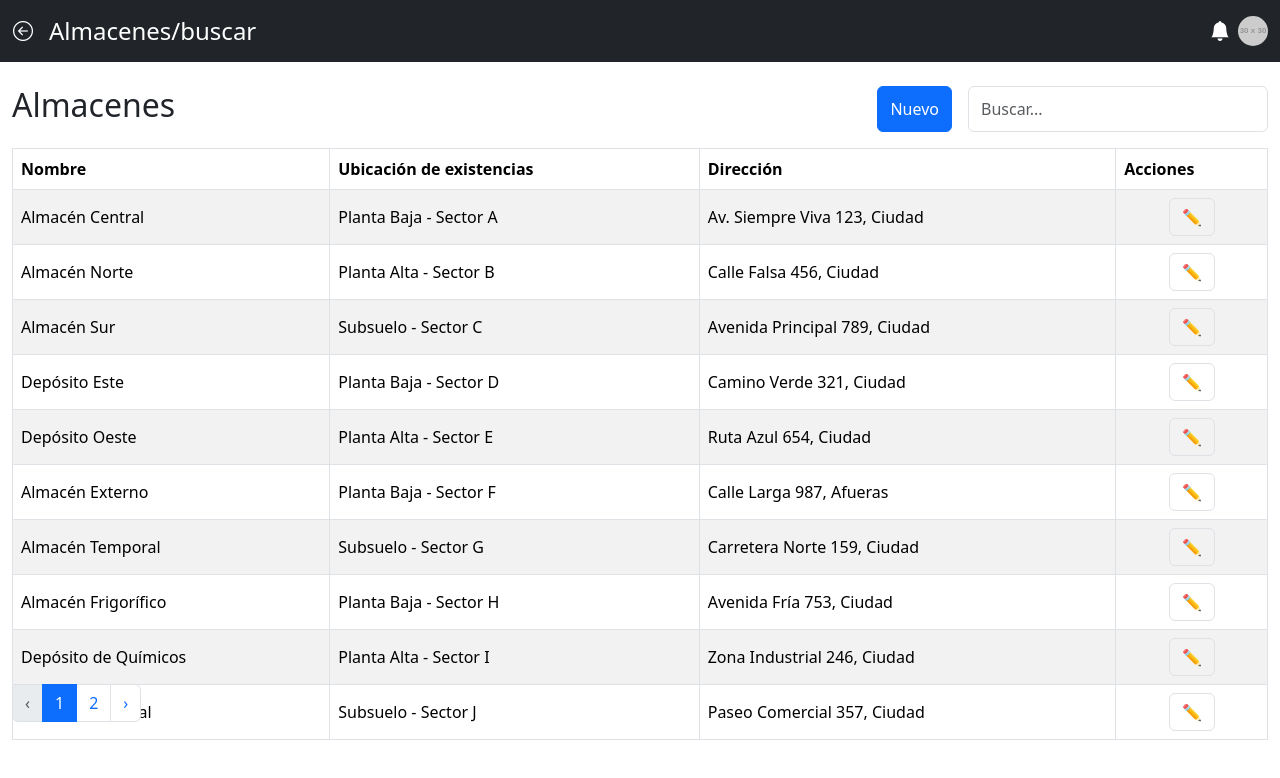
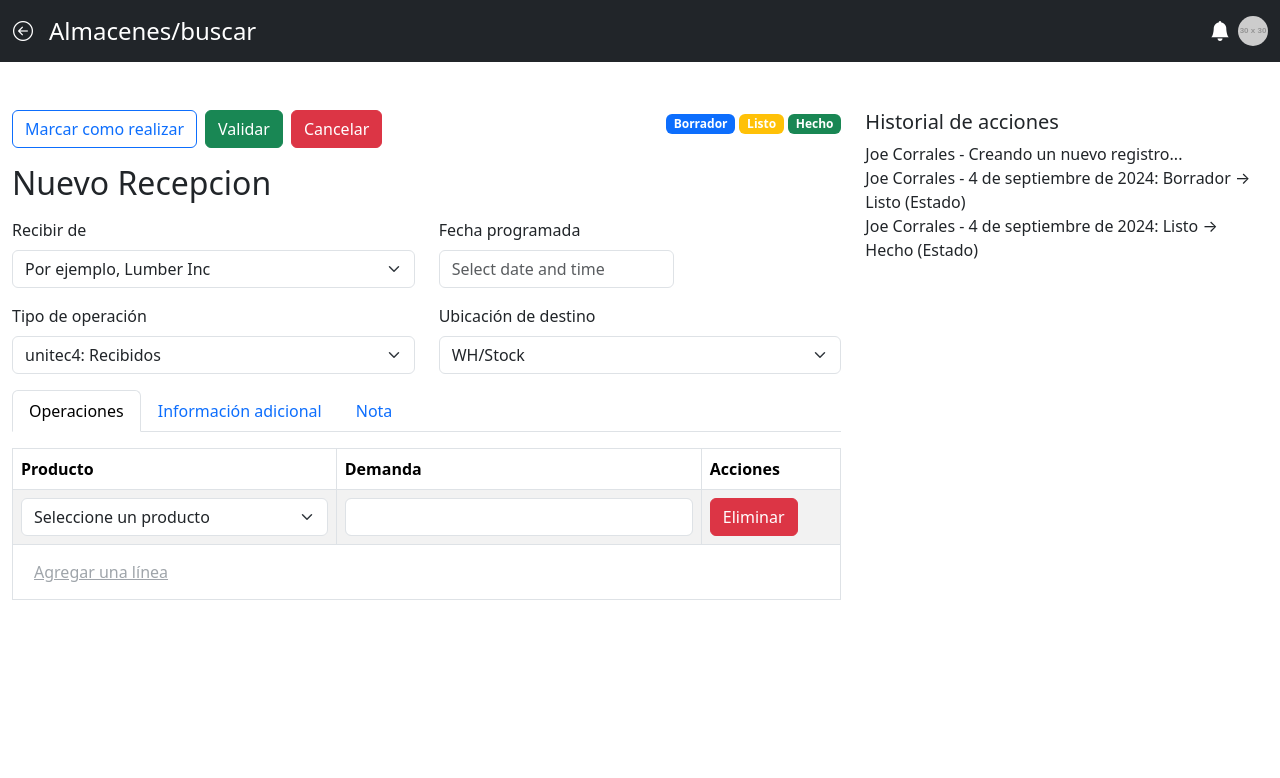
Before and after one commit to Jcorrales07/sistema-inventario, a React (Vite) app in the folder client/: page /almacenes/buscar in a window 1280 px wide. Shown: the top 778 px of the page. Built offline with nearby package versions, Linux system fonts and the light colour scheme.

Commit message:
creo que termine el Nuevo Recepcion

```diff
--- a/client/package.json
+++ b/client/package.json
@@ -16,6 +16,7 @@
     "date-fns": "^3.6.0",
     "react": "^18.3.1",
     "react-bootstrap": "^2.10.4",
+    "react-datepicker": "^7.3.0",
     "react-dom": "^18.3.1",
     "react-hot-toast": "^2.4.1",
     "react-router-dom": "^6.25.1",
--- a/client/src/App.jsx
+++ b/client/src/App.jsx
@@ -43,7 +43,7 @@ function App() {
 
                 <Route path="/almacenes" element={<CRUDAlmacenesPage />} />
                 {/* <Route path="/almacenes/crear" element={<CrearAlmacen />} /> */}
-                <Route path="/almacenes/buscar" element={<BuscarAlmacenes />} />
+                <Route path="/almacenes/buscar" element={<NuevoRecepcion />} />
 
                 <Route path="/usuarios" element={<CRUDUsuariosPage />} />
                 <Route
--- /dev/null
+++ b/client/src/Components/datePicker/RBDatePicker.css
@@ -0,0 +1,7 @@
+.full-width-group {
+    width: 100%;
+}
+
+.full-width-picker {
+    width: 235px !important;
+}
--- /dev/null
+++ b/client/src/Components/datePicker/RBDatePicker.jsx
@@ -0,0 +1,29 @@
+import React, { useState } from 'react'
+import DatePicker from 'react-datepicker'
+import { Form } from 'react-bootstrap'
+
+import './RBDatePicker.css';
+
+const RBDatePicker = ({}) => {
+    const [startDate, setStartDate] = useState(null)
+
+    return (
+        <Form.Group controlId="formDateTime" className="mb-3">
+            <Form.Label>Fecha programada</Form.Label>
+            <br />
+            <DatePicker
+                selected={startDate}
+                onChange={(date) => setStartDate(date)}
+                showTimeSelect
+                timeFormat="HH:mm"
+                timeIntervals={5}
+                timeCaption="Time"
+                dateFormat="MMMM d, yyyy h:mm aa"
+                className="form-control full-width-picker"
+                placeholderText="Select date and time"
+            />
+        </Form.Group>
+    )
+}
+
+export default RBDatePicker
--- a/client/src/Components/pagesCRUDOperaciones/NuevoRecepcion.jsx
+++ b/client/src/Components/pagesCRUDOperaciones/NuevoRecepcion.jsx
@@ -2,26 +2,43 @@ import React, { useState } from 'react';
 // prettier-ignore
 import { Container, Row, Col, Form, Button, Tabs, Tab, Table, Badge } from 'react-bootstrap';
 import FeatureNavbar from '../FeatureNavbar';
+import RBDatePicker from '../datePicker/RBDatePicker';
 
 function NuevoRecepcion() {
   const [selectedTab, setSelectedTab] = useState('operaciones');
   const [productos, setProductos] = useState([{ producto: '', demanda: '' }]);
 
+  // Add a new product row
   const agregarLinea = () => {
     setProductos([...productos, { producto: '', demanda: '' }]);
   };
 
+  // Handle product input changes
   const handleProductoChange = (index, field, value) => {
     const nuevosProductos = [...productos];
     nuevosProductos[index][field] = value;
     setProductos(nuevosProductos);
   };
 
+  // Remove a product row
+  const eliminarLinea = (index) => {
+    const nuevosProductos = productos.filter((_, i) => i !== index);
+    setProductos(nuevosProductos);
+  };
+
+  // Check if "Agregar una línea" should be enabled
+  const isAgregarLineaDisabled = productos.some(
+    (item) => item.producto === '' || item.demanda === ''
+  );
+
   return (
     <div>
       <FeatureNavbar />
       <Container fluid className="mt-5">
-                {/* Estado de operación */}
+        {/* Formulario y Historial */}
+        <Row>
+          {/* Formulario */}
+          <Col md={8}>
             <Row className="mb-3">
               <Col md={6} className="d-flex align-items-center">
                 <Button variant="outline-primary" className="me-2">Marcar como realizar</Button>
@@ -29,18 +46,13 @@ function NuevoRecepcion() {
                 <Button variant="danger">Cancelar</Button>
               </Col>
               <Col md={6} className="text-end">
-                        <Badge bg="success" className="me-1">En proceso</Badge>
-                        <Badge bg="danger" className="me-1">Cancelada</Badge>
-                        <Badge bg="warning">Pendiente</Badge>
+                <Badge bg="primary" className="me-1">Borrador</Badge>
+                <Badge bg="warning" className="me-1">Listo</Badge>
+                <Badge bg="success">Hecho</Badge>
               </Col>
             </Row>
-
-                {/* Formulario y Historial */}
-                <Row>
-                    {/* Formulario */}
-                    <Col md={8}>
             <Form>
-                            <h2 className="mb-3">WH/IN/00012</h2>
+              <h2 className="mb-3">Nuevo Recepcion</h2>
               <Row>
                 <Col md={6}>
                   <Form.Group className="mb-3">
@@ -53,10 +65,7 @@ function NuevoRecepcion() {
                   </Form.Group>
                 </Col>
                 <Col md={6}>
-                                    <Form.Group className="mb-3">
-                                        <Form.Label>Fecha programada</Form.Label>
-                                        <Form.Control type="text" value="06/09/2024 17:04:59" readOnly />
-                                    </Form.Group>
+                  <RBDatePicker />
                 </Col>
               </Row>
               <Row>
@@ -82,17 +91,14 @@ function NuevoRecepcion() {
             </Form>
 
             {/* Tabs */}
-                        <Tabs
-                            activeKey={selectedTab}
-                            onSelect={(k) => setSelectedTab(k)}
-                            className="mb-3"
-                        >
+            <Tabs activeKey={selectedTab} onSelect={(k) => setSelectedTab(k)} className="mb-3">
               <Tab eventKey="operaciones" title="Operaciones">
                 <Table striped bordered hover>
                   <thead>
                     <tr>
                       <th>Producto</th>
                       <th>Demanda</th>
+                      <th>Acciones</th>
                     </tr>
                   </thead>
                   <tbody>
@@ -101,9 +107,7 @@ function NuevoRecepcion() {
                         <td>
                           <Form.Select
                             value={item.producto}
-                                                        onChange={(e) =>
-                                                            handleProductoChange(index, 'producto', e.target.value)
-                                                        }
+                            onChange={(e) => handleProductoChange(index, 'producto', e.target.value)}
                           >
                             <option>Seleccione un producto</option>
                             <option>Producto 1</option>
@@ -114,16 +118,23 @@ function NuevoRecepcion() {
                           <Form.Control
                             type="number"
                             value={item.demanda}
-                                                        onChange={(e) =>
-                                                            handleProductoChange(index, 'demanda', e.target.value)
-                                                        }
+                            onChange={(e) => handleProductoChange(index, 'demanda', e.target.value)}
                           />
+                        </td>
+                        <td>
+                          <Button variant="danger" onClick={() => eliminarLinea(index)}>
+                            Eliminar
+                          </Button>
                         </td>
                       </tr>
                     ))}
                     <tr>
-                                            <td colSpan="2">
-                                                <Button variant="link" onClick={agregarLinea}>
+                      <td colSpan="3">
+                        <Button
+                          variant="link"
+                          onClick={agregarLinea}
+                          disabled={isAgregarLineaDisabled}
+                        >
                           Agregar una línea
                         </Button>
                       </td>
@@ -139,8 +150,6 @@ function NuevoRecepcion() {
               </Tab>
             </Tabs>
           </Col>
-
-                    {/* Historial de acciones */}
           <Col md={4} className="mt-4 mt-md-0">
             <h5>Historial de acciones</h5>
             <ul className="list-unstyled">
--- a/client/src/main.jsx
+++ b/client/src/main.jsx
@@ -7,6 +7,8 @@ import App from './App.jsx'
 import 'bootstrap-icons/font/bootstrap-icons.css';
 import 'bootstrap/dist/css/bootstrap.min.css';
 
+import 'react-datepicker/dist/react-datepicker.css';
+
 ReactDOM.createRoot(document.getElementById('root')).render(
     <React.StrictMode>
         <BrowserRouter>
```
Also changed, not shown: 1 other file (tests, documents, lock files or other folders). Lines whose indentation alone changed are shown as unchanged.
